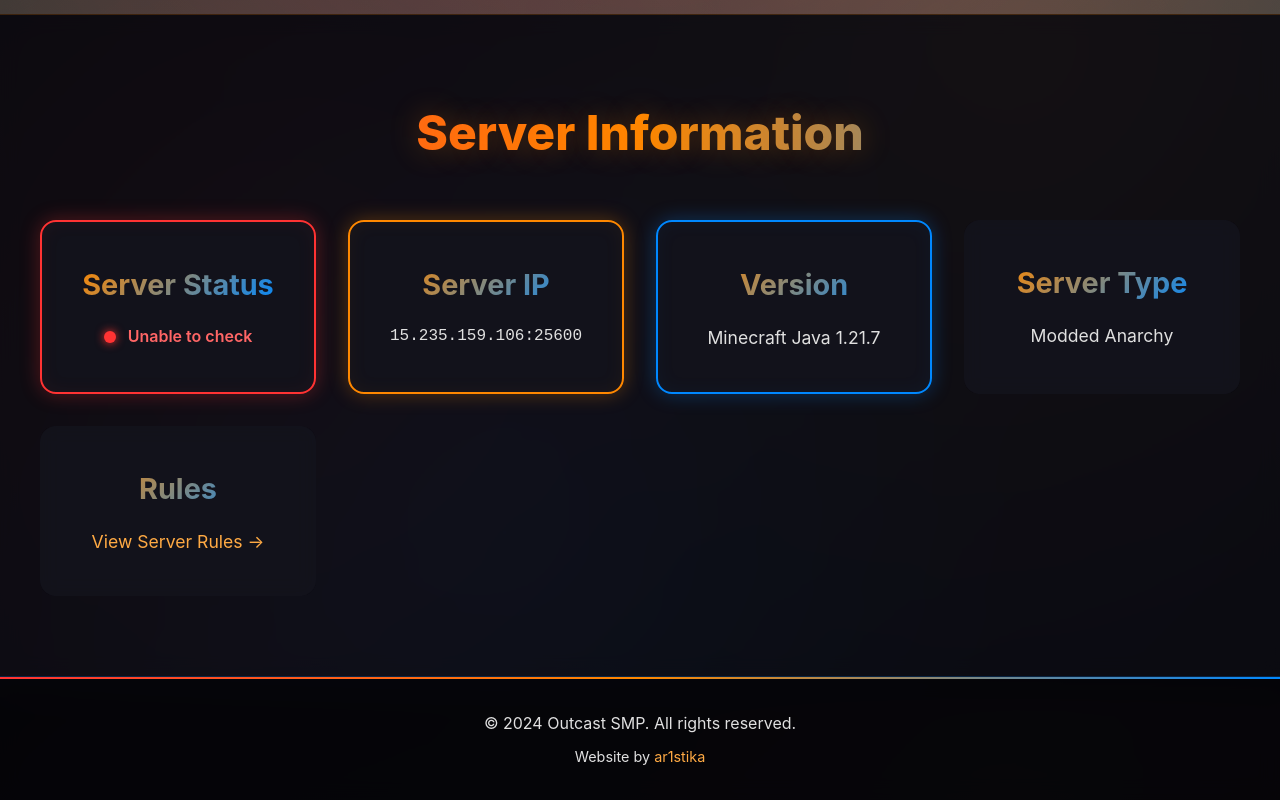
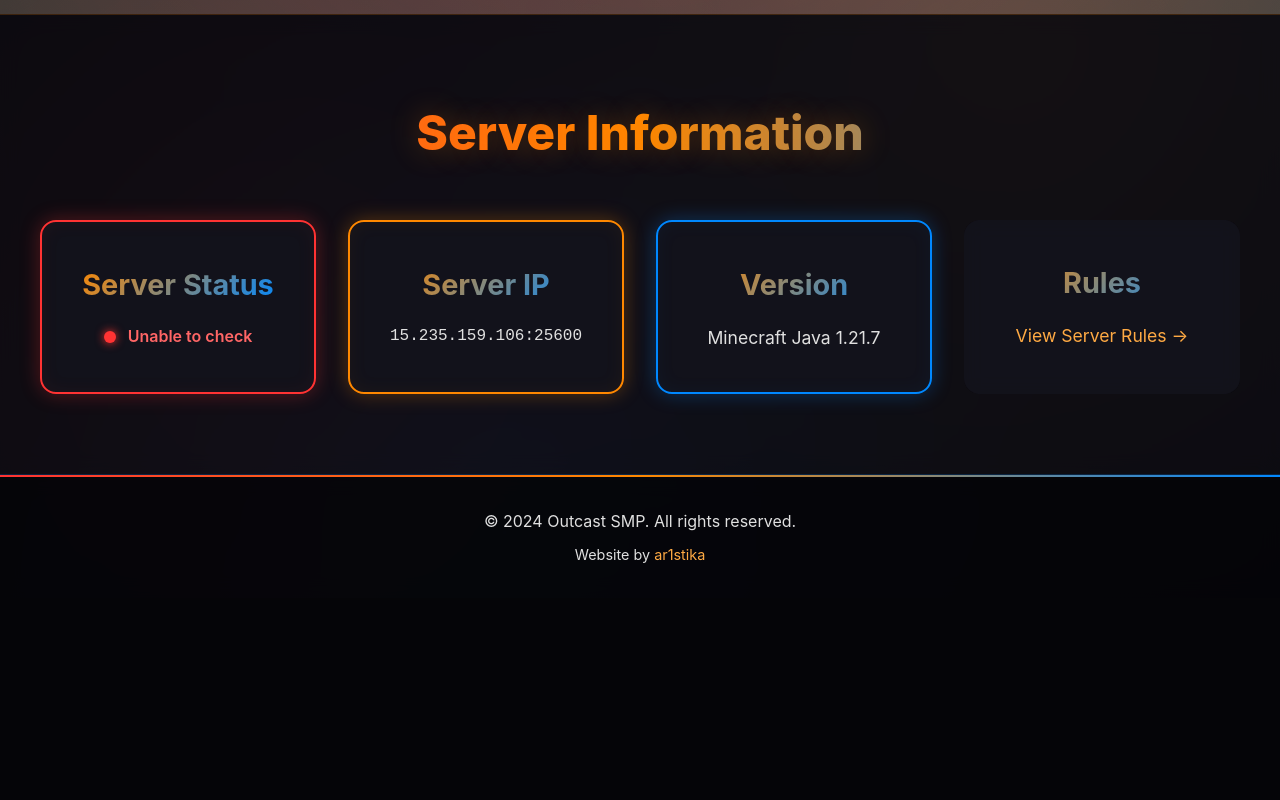
Before and after one commit to RunningOnChocolateMilk/outcastsmp, a website: page public/index.html in a window 1280 px wide. Shown: the part 903-1703 px from the top of the page. After the commit the page ends 1501 px from the top, so only its background shows below. Drawn offline with Linux system fonts and the light colour scheme; no server answers.

Commit message:
Remove Server Type info card from homepage

```diff
--- a/public/index.html
+++ b/public/index.html
@@ -85,10 +85,6 @@
                     <div class="info-card">
                         <h3>Version</h3>
                         <p>Minecraft Java 1.21.7</p>
-                    </div>
-                    <div class="info-card">
-                        <h3>Server Type</h3>
-                        <p>Modded Anarchy</p>
                     </div>
                     <div class="info-card">
                         <h3>Rules</h3>
```
